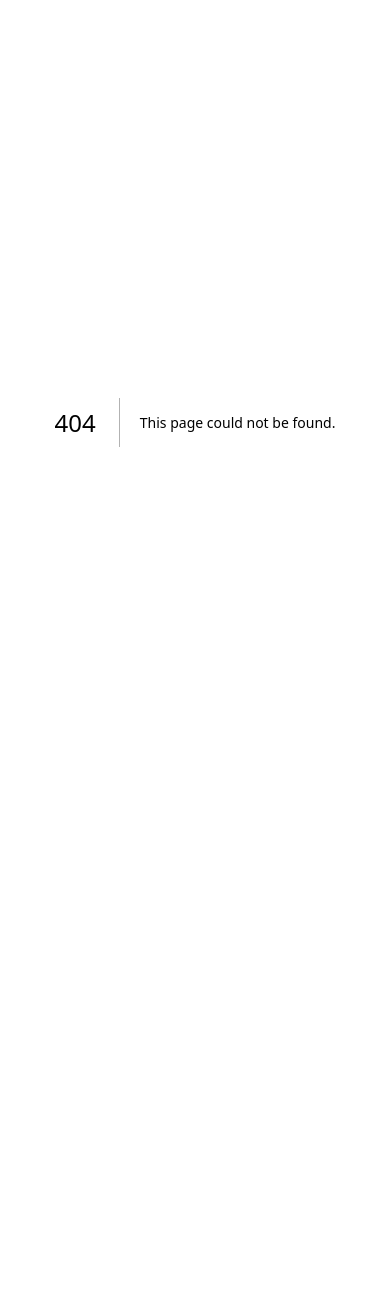
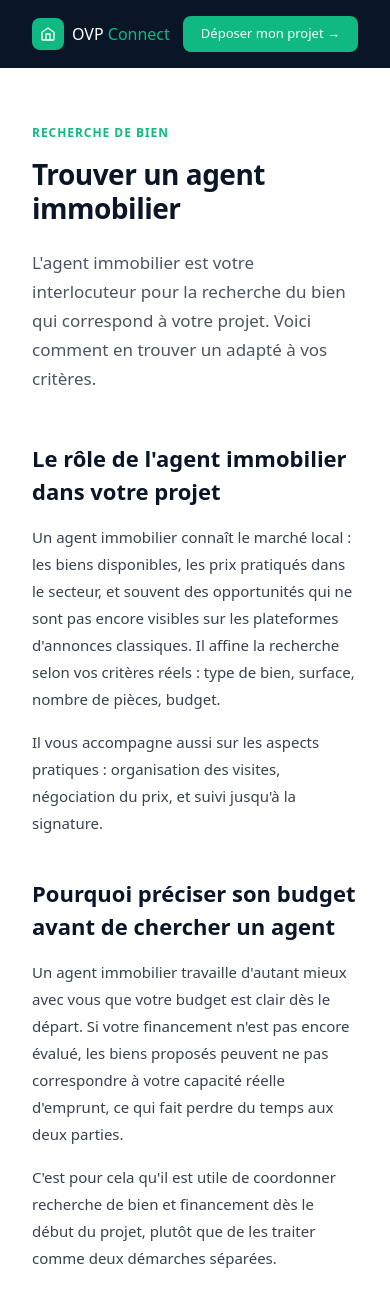
Before and after one commit to Jeremy4418/ovp-connect, a Next.js app: page /trouver-agent-immobilier in a window 390 px wide. Before the commit this address had no page. Shown: the top 1310 px of the page. Before the commit the page ends 844 px from the top, so only its background shows below. Built offline with nearby package versions, Linux system fonts and the light colour scheme.

Commit message:
feat(seo): nouvelle page /trouver-agent-immobilier

```diff
--- /dev/null
+++ b/app/trouver-agent-immobilier/page.tsx
@@ -0,0 +1,74 @@
+import Link from "next/link";
+import type { Metadata } from "next";
+
+export const metadata: Metadata = {
+  title: "Trouver un agent immobilier",
+  description: "Comment trouver un agent immobilier adapté à votre recherche de bien. OVP Connect vous met gratuitement en relation avec un professionnel de votre secteur.",
+  alternates: {
+    canonical: "https://ovppro.fr/trouver-agent-immobilier",
+  },
+};
+
+export default function TrouverAgent() {
+  return (
+    <div style={{ fontFamily: "system-ui, sans-serif", background: "#fff", minHeight: "100vh" }}>
+      <nav style={{ background: "#0a1628", padding: "1rem 2rem", display: "flex", alignItems: "center", justifyContent: "space-between" }}>
+        <Link href="/" style={{ display: "flex", alignItems: "center", gap: "8px", textDecoration: "none" }}>
+          <div style={{ width: "32px", height: "32px", background: "#10b981", borderRadius: "8px", display: "flex", alignItems: "center", justifyContent: "center" }}>
+            <svg width="16" height="16" fill="none" stroke="white" strokeWidth="2" viewBox="0 0 24 24"><path d="M3 9.5L12 3l9 6.5V20a1 1 0 01-1 1H4a1 1 0 01-1-1V9.5z"/><path d="M9 21V12h6v9"/></svg>
+          </div>
+          <span style={{ fontSize: "16px", fontWeight: 500, color: "white" }}>OVP <span style={{ color: "#10b981" }}>Connect</span></span>
+        </Link>
+        <Link href="/formulaire" style={{ background: "#10b981", color: "white", padding: "0 18px", height: "36px", borderRadius: "8px", fontSize: "13px", fontWeight: 500, display: "inline-flex", alignItems: "center", textDecoration: "none" }}>
+          Déposer mon projet →
+        </Link>
+      </nav>
+
+      <div style={{ maxWidth: "720px", margin: "0 auto", padding: "3.5rem 2rem" }}>
+        <div style={{ fontSize: "12px", color: "#10b981", fontWeight: 600, letterSpacing: "0.08em", textTransform: "uppercase", marginBottom: "1rem" }}>Recherche de bien</div>
+        <h1 style={{ fontSize: "clamp(28px, 4vw, 40px)", fontWeight: 600, color: "#0a1628", letterSpacing: "-0.5px", marginBottom: "1.5rem", lineHeight: 1.2 }}>
+          Trouver un agent immobilier
+        </h1>
+        <p style={{ fontSize: "17px", color: "#4b5563", lineHeight: 1.7, marginBottom: "3rem" }}>
+          L'agent immobilier est votre interlocuteur pour la recherche du bien qui correspond à votre projet. Voici comment en trouver un adapté à vos critères.
+        </p>
+
+        <section style={{ marginBottom: "2.5rem" }}>
+          <h2 style={{ fontSize: "22px", fontWeight: 600, color: "#0a1628", marginBottom: "1rem" }}>Le rôle de l'agent immobilier dans votre projet</h2>
+          <p style={{ fontSize: "15px", color: "#374151", lineHeight: 1.8, marginBottom: "1rem" }}>
+            Un agent immobilier connaît le marché local : les biens disponibles, les prix pratiqués dans le secteur, et souvent des opportunités qui ne sont pas encore visibles sur les plateformes d'annonces classiques. Il affine la recherche selon vos critères réels : type de bien, surface, nombre de pièces, budget.
+          </p>
+          <p style={{ fontSize: "15px", color: "#374151", lineHeight: 1.8 }}>
+            Il vous accompagne aussi sur les aspects pratiques : organisation des visites, négociation du prix, et suivi jusqu'à la signature.
+          </p>
+        </section>
+
+        <section style={{ marginBottom: "2.5rem" }}>
+          <h2 style={{ fontSize: "22px", fontWeight: 600, color: "#0a1628", marginBottom: "1rem" }}>Pourquoi préciser son budget avant de chercher un agent</h2>
+          <p style={{ fontSize: "15px", color: "#374151", lineHeight: 1.8, marginBottom: "1rem" }}>
+            Un agent immobilier travaille d'autant mieux avec vous que votre budget est clair dès le départ. Si votre financement n'est pas encore évalué, les biens proposés peuvent ne pas correspondre à votre capacité réelle d'emprunt, ce qui fait perdre du temps aux deux parties.
+          </p>
+          <p style={{ fontSize: "15px", color: "#374151", lineHeight: 1.8 }}>
+            C'est pour cela qu'il est utile de coordonner recherche de bien et financement dès le début du projet, plutôt que de les traiter comme deux démarches séparées.
+          </p>
+        </section>
+
+        <section style={{ background: "#eff6ff", border: "0.5px solid #bfdbfe", borderRadius: "16px", padding: "2rem", marginBottom: "2.5rem" }}>
+          <h2 style={{ fontSize: "20px", fontWeight: 600, color: "#0a1628", marginBottom: "1rem" }}>Comment OVP Connect vous met en relation</h2>
+          <p style={{ fontSize: "15px", color: "#374151", lineHeight: 1.8, marginBottom: "1rem" }}>
+            En déposant votre projet sur OVP Connect, vous êtes mis en relation gratuitement avec un agent immobilier de votre secteur, en parallèle d'un courtier en financement. Les deux professionnels reçoivent les mêmes informations sur votre projet, ce qui simplifie la coordination entre recherche de bien et financement.
+          </p>
+          <Link href="/formulaire" style={{ display: "inline-flex", alignItems: "center", gap: "6px", background: "#10b981", color: "white", padding: "0 24px", height: "44px", borderRadius: "10px", fontSize: "14px", fontWeight: 600, textDecoration: "none" }}>
+            Déposer mon projet gratuitement →
+          </Link>
+        </section>
+
+        <div style={{ borderTop: "0.5px solid #e5e7eb", paddingTop: "1.5rem", display: "flex", gap: "1.5rem", flexWrap: "wrap" }}>
+          <Link href="/trouver-courtier-immobilier" style={{ fontSize: "13px", color: "#10b981", textDecoration: "none" }}>Trouver un courtier immobilier</Link>
+          <Link href="/achat-immobilier" style={{ fontSize: "13px", color: "#10b981", textDecoration: "none" }}>Le parcours d'achat immobilier</Link>
+          <Link href="/" style={{ fontSize: "13px", color: "#6b7280", textDecoration: "none" }}>← Retour à l'accueil</Link>
+        </div>
+      </div>
+    </div>
+  );
+}
```
